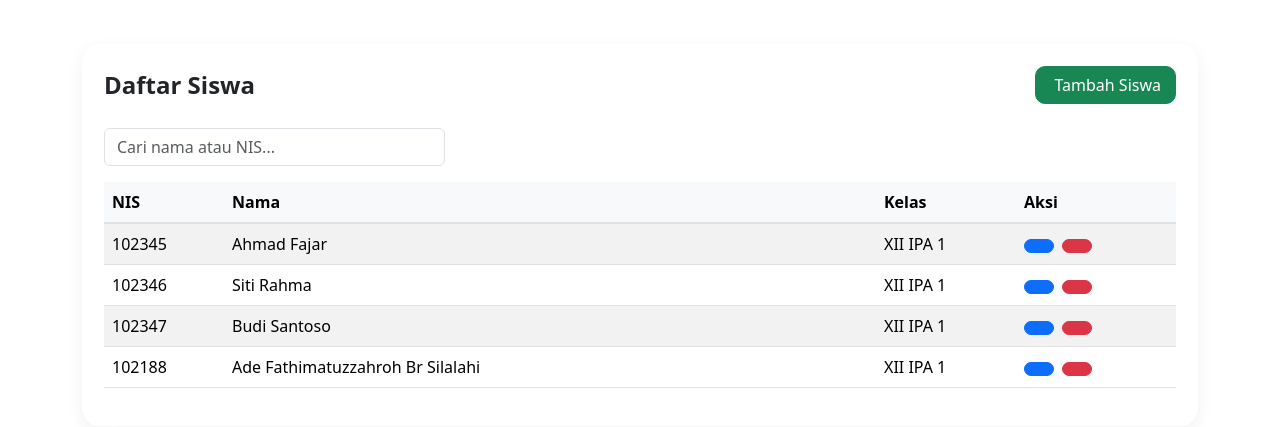
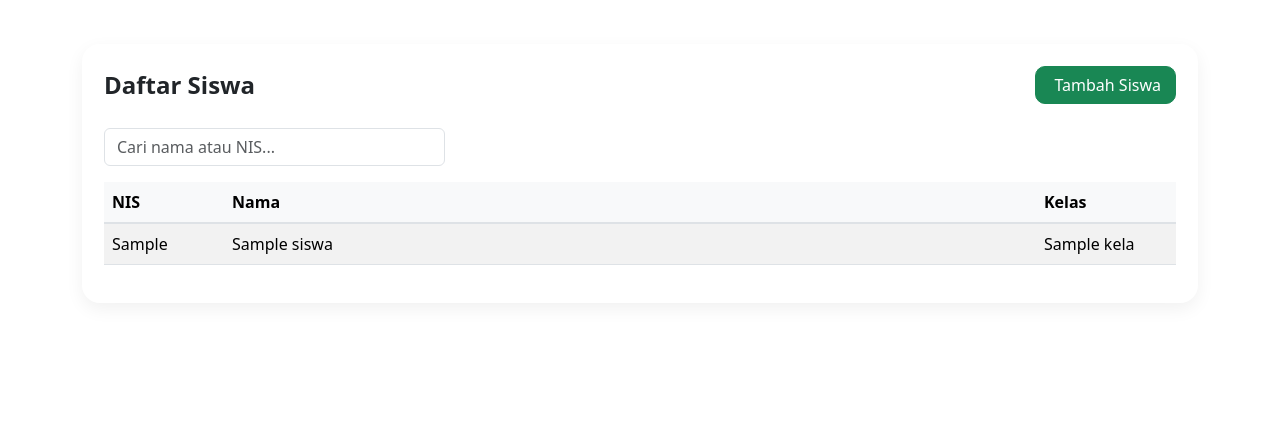
Before and after one commit to adefathimatuzzahrohbrsilalahi/SIAbsensi, a PHP site: page /views/siswa_list.php in a window 1280 px wide. Shown: the part 70-497 px from the top of the page. Run offline with PHP 8.4, Linux system fonts and the light colour scheme; tables that the repository leaves empty hold one stand-in row (values such as "Sample post").

Commit message:
add: menampilkan datasiswa di daftar siswa

```diff
--- a/views/siswa_list.php
+++ b/views/siswa_list.php
@@ -1,6 +1,9 @@
-<?php include "layouts/header.php"; ?>
-
-<?php include "layouts/navbar.php"; ?>
+<?php
+require "../config/koneksi.php";
+$getDataSiswa = mysqli_query($koneksi, "SELECT siswa.nis, siswa.nama_siswa, kelas.nama_kelas FROM siswa INNER JOIN kelas ON kelas.id_kelas = siswa.id_kelas ORDER BY siswa.nama_siswa ASC");
+$dataSiswa = mysqli_fetch_all($getDataSiswa, MYSQLI_ASSOC);
+include "layouts/header.php";
+include "layouts/navbar.php"; ?>
 
 <style>
   .card-modern {
@@ -59,53 +62,16 @@
               <th style="width:120px;">NIS</th>
               <th>Nama</th>
               <th style="width:140px;">Kelas</th>
-              <th style="width:160px;">Aksi</th>
             </tr>
           </thead>
           <tbody>
-            <tr>
-              <td>102345</td>
-              <td>Ahmad Fajar</td>
-              <td>XII IPA 1</td>
-              <td>
-                <a class="btn btn-primary btn-sm btn-modern me-1">
-                  <i class="bi bi-pencil-square"></i>
-                </a>
-                <a class="btn btn-danger btn-sm btn-modern">
-                  <i class="bi bi-trash"></i>
-                </a>
-              </td>
-            </tr>
-
-            <tr>
-              <td>102346</td>
-              <td>Siti Rahma</td>
-              <td>XII IPA 1</td>
-              <td>
-                <a class="btn btn-primary btn-sm btn-modern me-1"><i class="bi bi-pencil-square"></i></a>
-                <a class="btn btn-danger btn-sm btn-modern"><i class="bi bi-trash"></i></a>
-              </td>
-            </tr>
-
-            <tr>
-              <td>102347</td>
-              <td>Budi Santoso</td>
-              <td>XII IPA 1</td>
-              <td>
-                <a class="btn btn-primary btn-sm btn-modern me-1"><i class="bi bi-pencil-square"></i></a>
-                <a class="btn btn-danger btn-sm btn-modern"><i class="bi bi-trash"></i></a>
-              </td>
-            </tr>
-
-            <tr>
-              <td>102188</td>
-              <td>Ade Fathimatuzzahroh Br Silalahi</td>
-              <td>XII IPA 1</td>
-              <td>
-                <a class="btn btn-primary btn-sm btn-modern me-1"><i class="bi bi-pencil-square"></i></a>
-                <a class="btn btn-danger btn-sm btn-modern"><i class="bi bi-trash"></i></a>
-              </td>
-            </tr>
+            <?php foreach ($dataSiswa as $row): ?>
+              <tr>
+                <td><?= $row['nis']; ?></td>
+                <td><?= $row['nama_siswa']; ?></td>
+                <td><?= $row['nama_kelas']; ?></td>
+              </tr>
+            <?php endforeach; ?>
           </tbody>
         </table>
       </div>
```
